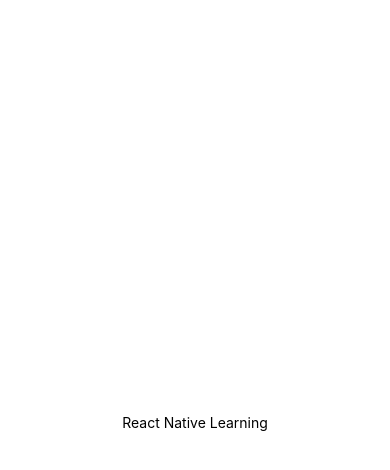
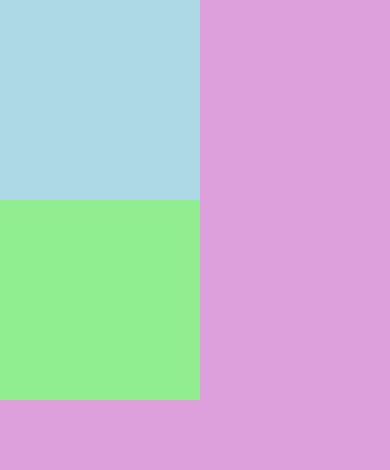
Before and after one commit to jigneshgit935/Learn-React-Native, a React Native app: screen / in a window 390 px wide. Shown: the top 470 px of the page. Built offline with nearby package versions, Linux system fonts and the light colour scheme.

Commit message:
Core-View-Learn

```diff
--- a/App.js
+++ b/App.js
@@ -1,20 +1,15 @@
-import { StatusBar } from 'expo-status-bar';
-import { StyleSheet, Text, View } from 'react-native';
+import { Text } from 'react-native';
+import { View } from 'react-native';
 
 export default function App() {
   return (
-    <View style={styles.container}>
-      <Text>React Native Learning</Text>
-      <StatusBar style="auto" />
+    <View style={{ flex: 1, backgroundColor: 'plum' }}>
+      <View
+        style={{ backgroundColor: 'lightblue', width: 200, height: 200 }}
+      ></View>
+      <View
+        style={{ backgroundColor: 'lightgreen', width: 200, height: 200 }}
+      ></View>
     </View>
   );
 }
-
-const styles = StyleSheet.create({
-  container: {
-    flex: 1,
-    backgroundColor: '#fff',
-    alignItems: 'center',
-    justifyContent: 'center',
-  },
-});
```
